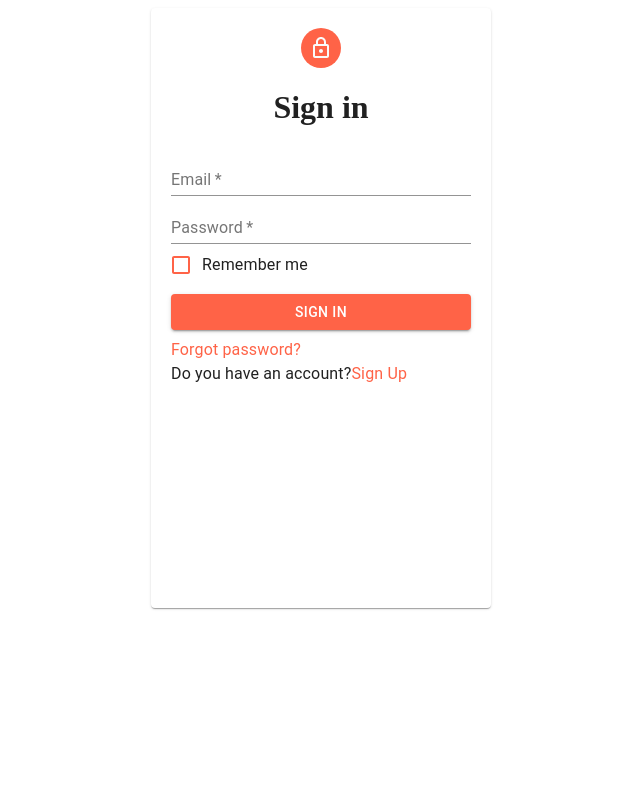
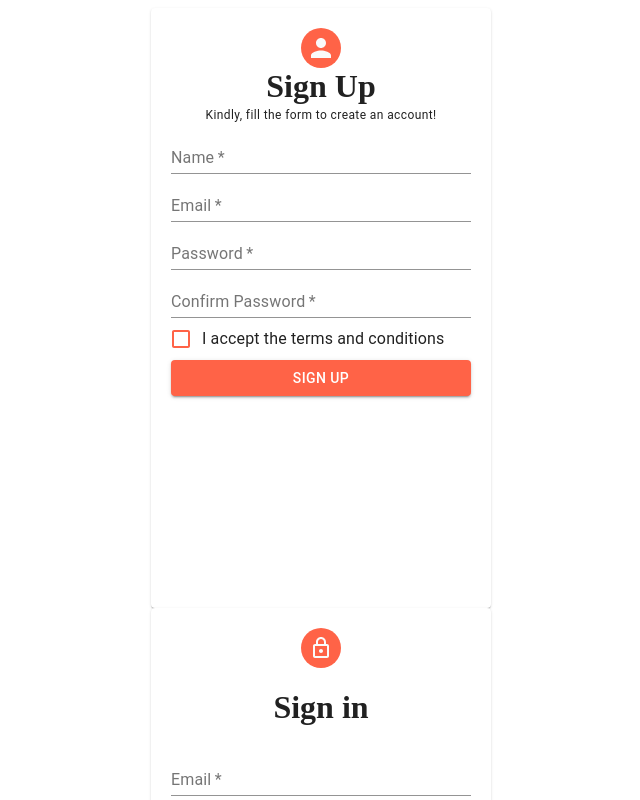
Before and after one commit to BFRIMPONG/Sign-up-with-react, a React (Create React App) app: page / in a window 1280 px wide. Shown: the top 800 px of the page, without its empty margins (319-959 px from the left). Built offline with nearby package versions, Linux system fonts and the light colour scheme.

Commit message:
modified the ligin page

```diff
--- a/src/App.js
+++ b/src/App.js
@@ -1,12 +1,12 @@
 import React from 'react';
-// import Signup from './component/login/signup';
+import Signup from './component/login/signup';
 import Login from './component/login/login';
 // import SignInOutContainer from "./component/login/index"
 
 const App = () =>{
   return(
     <div>
-      {/* <Signup /> */}
+      <Signup />
       <Login />
       {/* <SignInOutContainer /> */}
 
--- /dev/null
+++ b/src/component/login/signup.jsx
@@ -0,0 +1,69 @@
+import { Grid, Paper, Avatar, Typography, TextField, Button} from "@material-ui/core";
+import React from "react";
+import FormControlLabel from '@material-ui/core/FormControlLabel';
+import Checkbox from '@material-ui/core/Checkbox';
+
+const Signup = () => {
+  const paperStyle = { padding: 20, height: '70vh', width: 300, margin: "0px auto" };
+  const avatarStyle = { backgroundColor: "tomato" };
+  const textFieldStyle = {};
+  const buttonStyle = {color:"white", backgroundColor:"tomato"};
+  const checkboxStyle={color:"tomato", borderColor:"white"}
+
+  return (
+    <Grid>
+      <Paper style={paperStyle}>
+        <Grid align="center">
+          <Avatar style={avatarStyle}></Avatar>
+          <h1 style={{margin:0}}>Sign Up</h1>
+          <Typography variant="caption" gutterBottom>
+            Kindly, fill the form to create an account!
+          </Typography>
+        </Grid>
+
+        <form>
+        <TextField
+            style={textFieldStyle}
+            label="Name"
+            placeholder="Enter Name"
+            fullWidth
+            required
+          />
+          <TextField
+            label="Email"
+            placeholder="Enter email"
+            fullWidth
+            required
+          />
+          <TextField
+            label="Password"
+            type="password"
+            placeholder="Enter password"
+            fullWidth
+            required
+          />
+          <TextField
+            label="Confirm Password"
+            type="password"
+            placeholder="Confirm Password"
+            fullWidth
+            required
+          />
+          <FormControlLabel
+            control={
+              <Checkbox style={checkboxStyle}
+
+                name="checkedB"
+                color="custom"
+              />
+            }
+            label="I accept the terms and conditions"
+          />
+          <Button type="submit" variant="contained" style={buttonStyle} fullWidth>Sign up</Button>
+        </form>
+      </Paper>
+    </Grid>
+  );
+};
+
+export default Signup;
```
